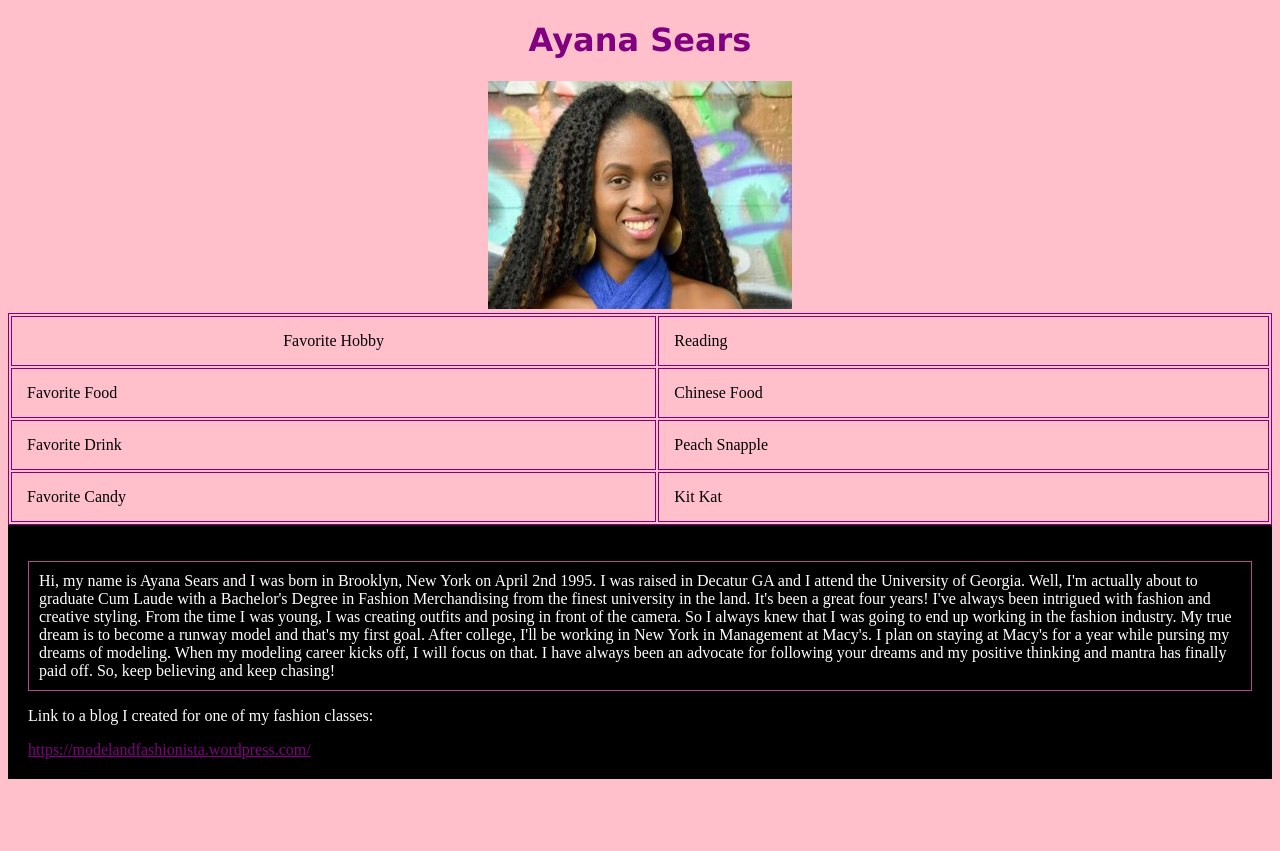
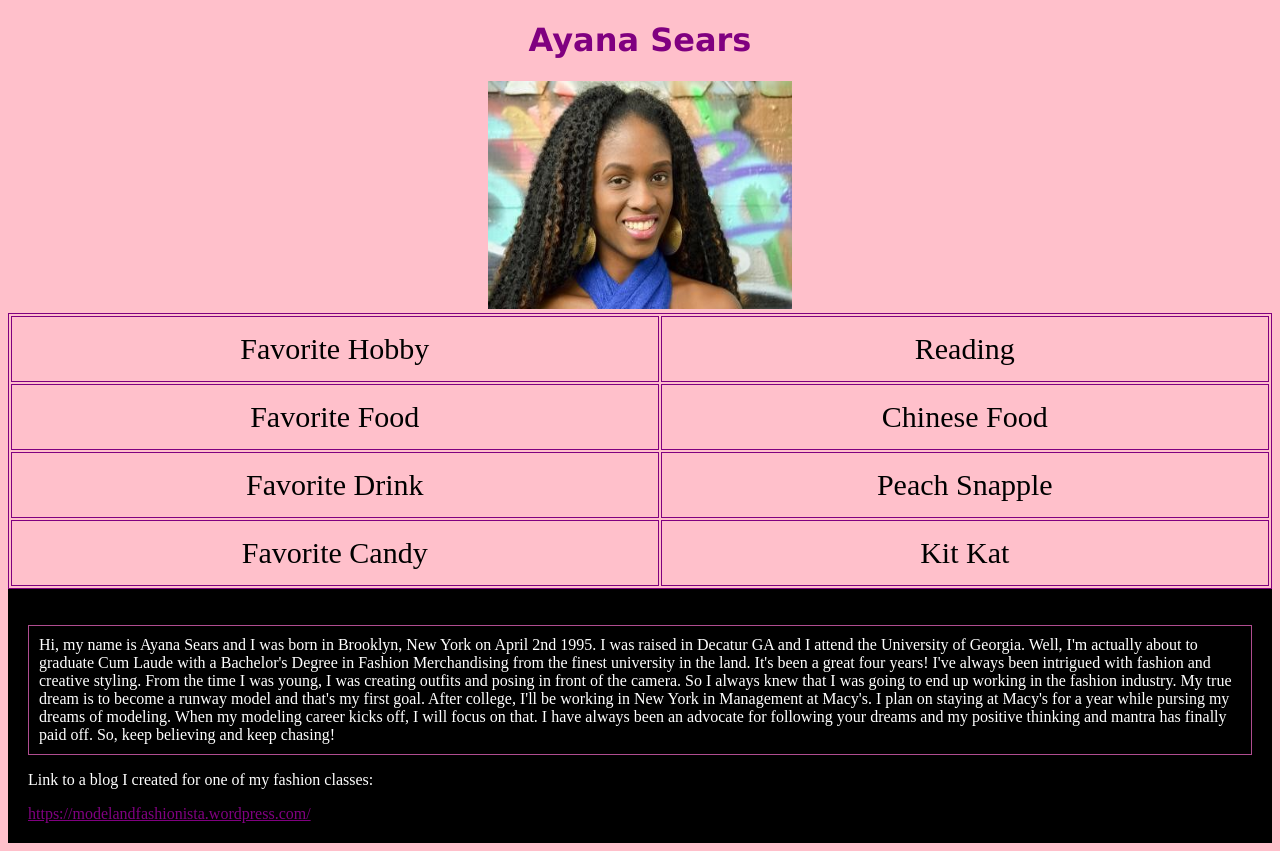
Before and after one commit to Ayana-Sears/Ayana-Sears.github.io, a plain HTML site: page index.html in a window 1280 px wide. Before the commit the page ends 800 px from the top, so only its background shows below. Drawn offline with Linux system fonts and the light colour scheme.

Commit message:
commit14

```diff
--- a/index.html
+++ b/index.html
@@ -12,6 +12,7 @@ table, th, td {
 }
 th, td {
     padding: 15px;
+    font-size: 30px;
 }
 #first {
     border: 1px solid rgb(176,77,144);
@@ -35,20 +36,20 @@ h1 {
 
 <table style="width:100%">
 <tr>
-    <td><center>Favorite Hobby</td>
-    <td>Reading</td></center>
+    <td><center>Favorite Hobby</td></center>
+    <td><center>Reading</td></center>
     </tr>
   <tr>
-    <td>Favorite Food</td>
-    <td>Chinese Food</td>
+    <td><center>Favorite Food</td></center>
+    <td><center>Chinese Food</td></center>
   </tr>
   <tr>
-    <td>Favorite Drink</td>
-    <td>Peach Snapple</td>
+    <td><center>Favorite Drink</td></center>
+    <td><center>Peach Snapple</td></center>
   </tr>
   <tr>
-    <td>Favorite Candy</td>
-    <td>Kit Kat</td>
+    <td><center>Favorite Candy</td></center>
+    <td><center>Kit Kat</td></center>
   </tr>
 </table>
 
```
